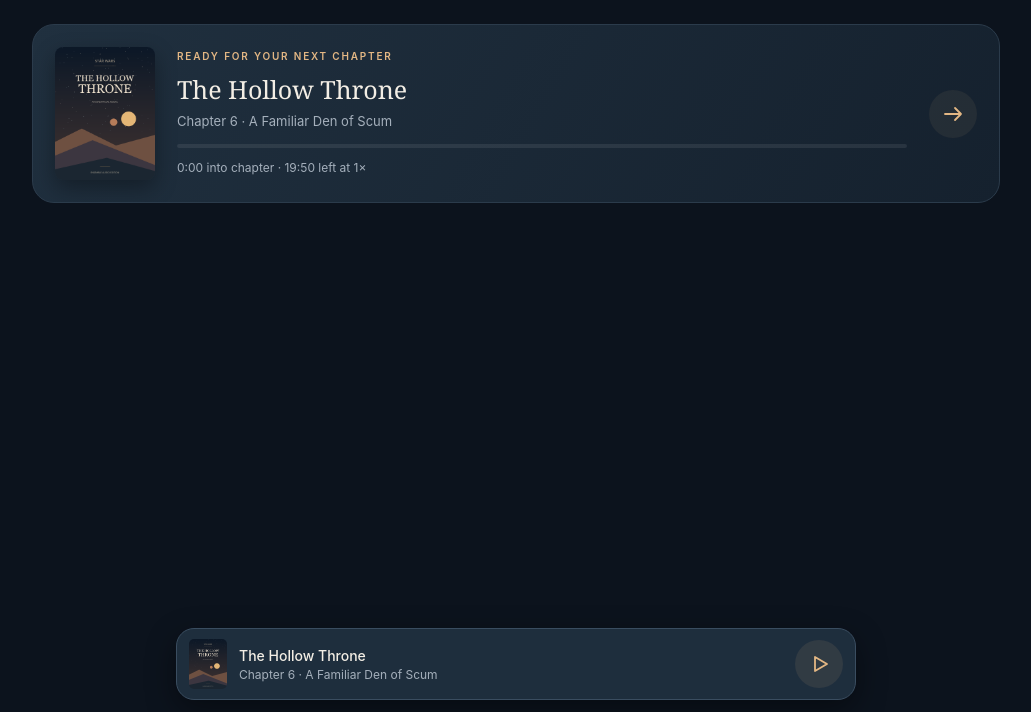
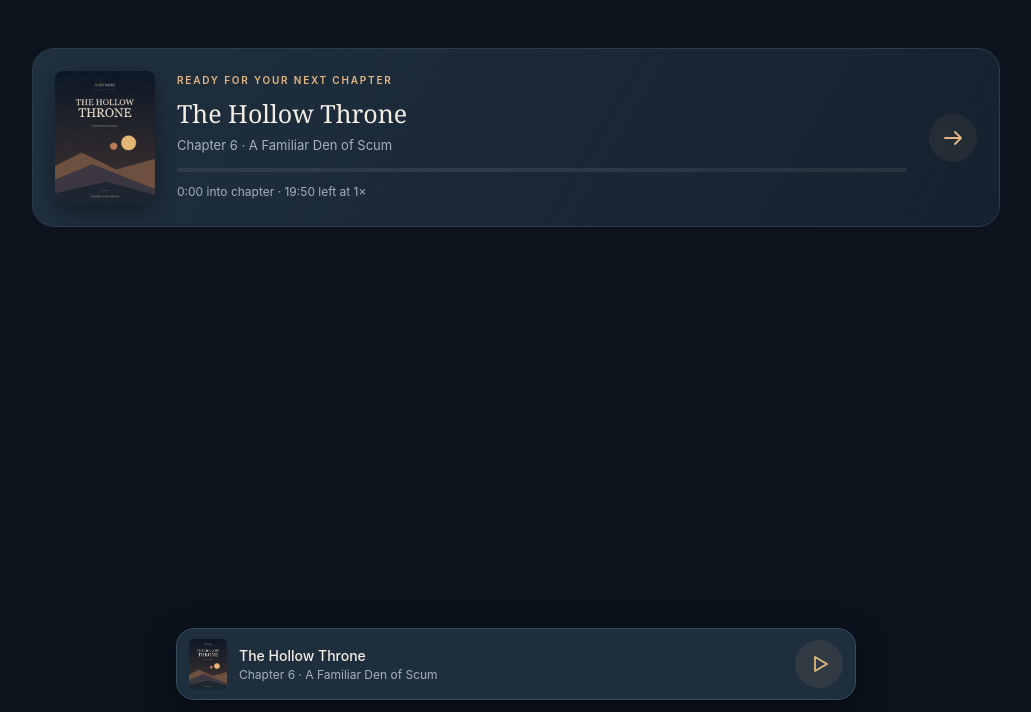
Before and after one commit to slopdelop/afterlight-audiobooks, a website: page index.html in a window 1280 px wide. Shown: the part 88-800 px from the top of the page, without its empty margins (124-1155 px from the left). Drawn offline with Linux system fonts and the light colour scheme.

Commit message:
Add breathing room between library header and first book

```diff
--- a/styles.css
+++ b/styles.css
@@ -23,6 +23,7 @@ h2{font-size:25px}
 .icon-button{width:48px;height:48px;display:inline-grid;place-items:center;border-radius:50%;flex-shrink:0}
 .icon-button:hover{background:#ffffff09}
 body:not([data-view=library]) .app-header{display:none}
+#libraryView{padding-top:24px}
 .eyebrow{font:600 11px/1.5 -apple-system,sans-serif;letter-spacing:1.8px;color:var(--gold);margin:0 0 10px}
 .subtle-button{display:inline-flex;align-items:center;justify-content:center;gap:8px;border:1px solid var(--line);border-radius:14px;padding:10px 16px;font-size:14px;white-space:nowrap}
 .subtle-button svg{width:19px;height:19px}
```
